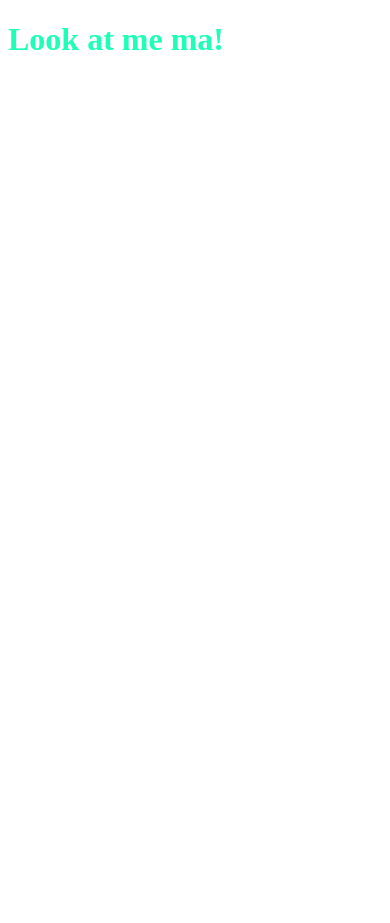
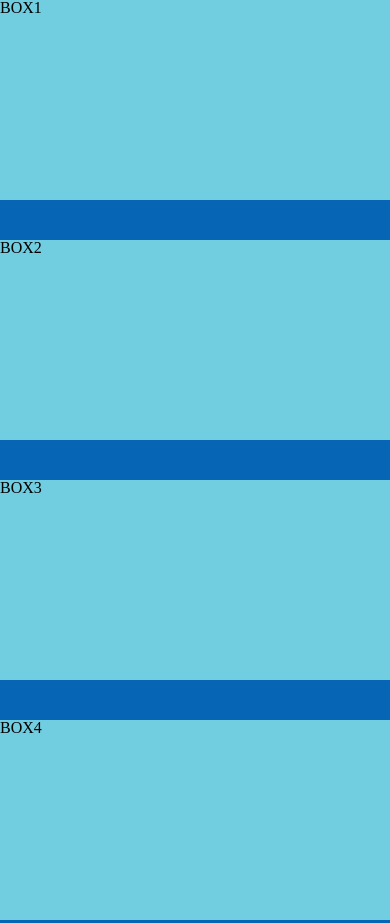
Before and after one commit to christinagb/responsive-portfolio, a plain HTML site: page index.html in a window 390 px wide. Shown: the top 923 px of the page. Before the commit the page ends 844 px from the top, so only its background shows below. Drawn offline with Linux system fonts and the light colour scheme.

Commit message:
10 responsive boxes

```diff
--- /dev/null
+++ b/cssreset-meyers.css
@@ -0,0 +1,48 @@
+/* http://meyerweb.com/eric/tools/css/reset/
+   v2.0 | 20110126
+   License: none (public domain)
+*/
+
+html, body, div, span, applet, object, iframe,
+h1, h2, h3, h4, h5, h6, p, blockquote, pre,
+a, abbr, acronym, address, big, cite, code,
+del, dfn, em, img, ins, kbd, q, s, samp,
+small, strike, strong, sub, sup, tt, var,
+b, u, i, center,
+dl, dt, dd, ol, ul, li,
+fieldset, form, label, legend,
+table, caption, tbody, tfoot, thead, tr, th, td,
+article, aside, canvas, details, embed,
+figure, figcaption, footer, header, hgroup,
+menu, nav, output, ruby, section, summary,
+time, mark, audio, video {
+	margin: 0;
+	padding: 0;
+	border: 0;
+	font-size: 100%;
+	font: inherit;
+	vertical-align: baseline;
+}
+/* HTML5 display-role reset for older browsers */
+article, aside, details, figcaption, figure,
+footer, header, hgroup, menu, nav, section {
+	display: block;
+}
+body {
+	line-height: 1;
+}
+ol, ul {
+	list-style: none;
+}
+blockquote, q {
+	quotes: none;
+}
+blockquote:before, blockquote:after,
+q:before, q:after {
+	content: '';
+	content: none;
+}
+table {
+	border-collapse: collapse;
+	border-spacing: 0;
+}
--- a/index.html
+++ b/index.html
@@ -4,11 +4,26 @@
     <meta charset="UTF-8">
     <meta name="viewport" content="width=device-width, initial-scale=1.0">
     <title>Hristina Naydenova Branding and Logo Desingn in Malaga Spain</title>
+    <link rel="stylesheet" href="cssreset-meyers.css">
     <link rel="stylesheet" href="style.css">
+
 </head>
 <body>
 
-    <h1>Look at me ma!</h1>
+   <div class="container">
+
+     <div class="col"><h1>BOX1</h1></div>
+     <div class="col"><h1>BOX2</h1></div>
+     <div class="col"><h1>BOX3</h1></div>
+     <div class="col"><h1>BOX4</h1></div>
+     <div class="col hide-mobile"><h1>BOX5</h1></div>
+     <div class="col hide-mobile"><h1>BOX6</h1></div>
+     <div class="col hide-mobile"><h1>BOX7</h1></div>
+     <div class="col hide-mobile"><h1>BOX8</h1></div>
+     <div class="col hide-mobile"><h1>BOX9</h1></div>
+     <div class="col hide-desktop-only"><h1>BOX10</h1></div>
+
+   </div>
 
 </body>
 </html>
--- a/style.css
+++ b/style.css
@@ -1,16 +1,49 @@
 /* Global View aka Desktop View */
 
-h1 {
-    color: cyan;
+
+.container {
+    background-color: rgb(6, 102, 181);
+    min-height: 500px;
+    max-width: 1024px;
+    margin: 0 auto;
+    display: flex;
+    flex-wrap: wrap;
+    justify-content: space-between;
+}
+
+.col {
+    background-color: rgb(113, 205, 224);
+    min-height: 200px;
+    width: 30%;
+    margin-bottom: 40px;
+}
+
+.hide-desktop-only {
+    display: none;
 }
 
 
 /* Tablet View */
 @media (max-width: 768px) {
-    h1 {color: dodgerblue;}
+    .col {
+        width: 45%;
+    }
+    .hide-desktop-only {
+        display: block;
+    }
+
 }
 
 /* Mobile View */
-@media (max-width: 500px) {
-    h1 {color: rgb(30, 255, 184);}
+@media (max-width: 400px) {
+
+    .col {
+        width: 100%;
+    }
+
+    .hide-mobile {
+        display: none;
+    }
+
+
 }
```
Also changed, not shown: image10@2x.png (added), image1@2x.png (added), image2@2x.png (added), image3@2x.png (added), image4@2x.png (added), image5@2x.png (added), image6@2x.png (added), image7@2x.png (added), image8@2x.png (added), image9@2x.png (added).
